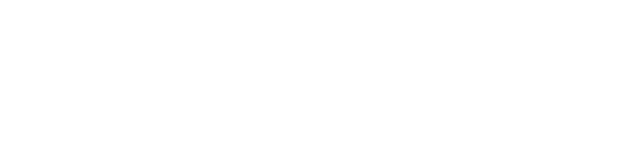
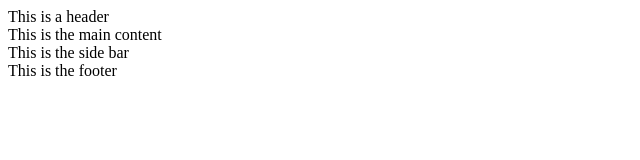
Before and after one commit to Tripple-A/Youtube-Clone, a plain HTML site: page index.html in a window 1280 px wide. Shown: the whole page, without its empty margins (0-640 px from the left). Drawn offline with Linux system fonts and the light colour scheme.

Commit message:
several sections added

```diff
--- a/index.html
+++ b/index.html
@@ -4,9 +4,20 @@
     <meta charset="UTF-8">
     <meta name="viewport" content="width=device-width, initial-scale=1.0">
     <meta http-equiv="X-UA-Compatible" content="ie=edge">
-    <title>Document</title>
+    <title>Youtube-Clone</title>
 </head>
 <body>
-
+    <header id="header">
+        This is a header
+    </header>
+    <main id="main">
+        This is the main content
+    </main>
+    <aside id="aside">
+        This is the side bar
+    </aside>
+    <footer id="footer">
+        This is the footer
+    </footer>
 </body>
 </html>
```
